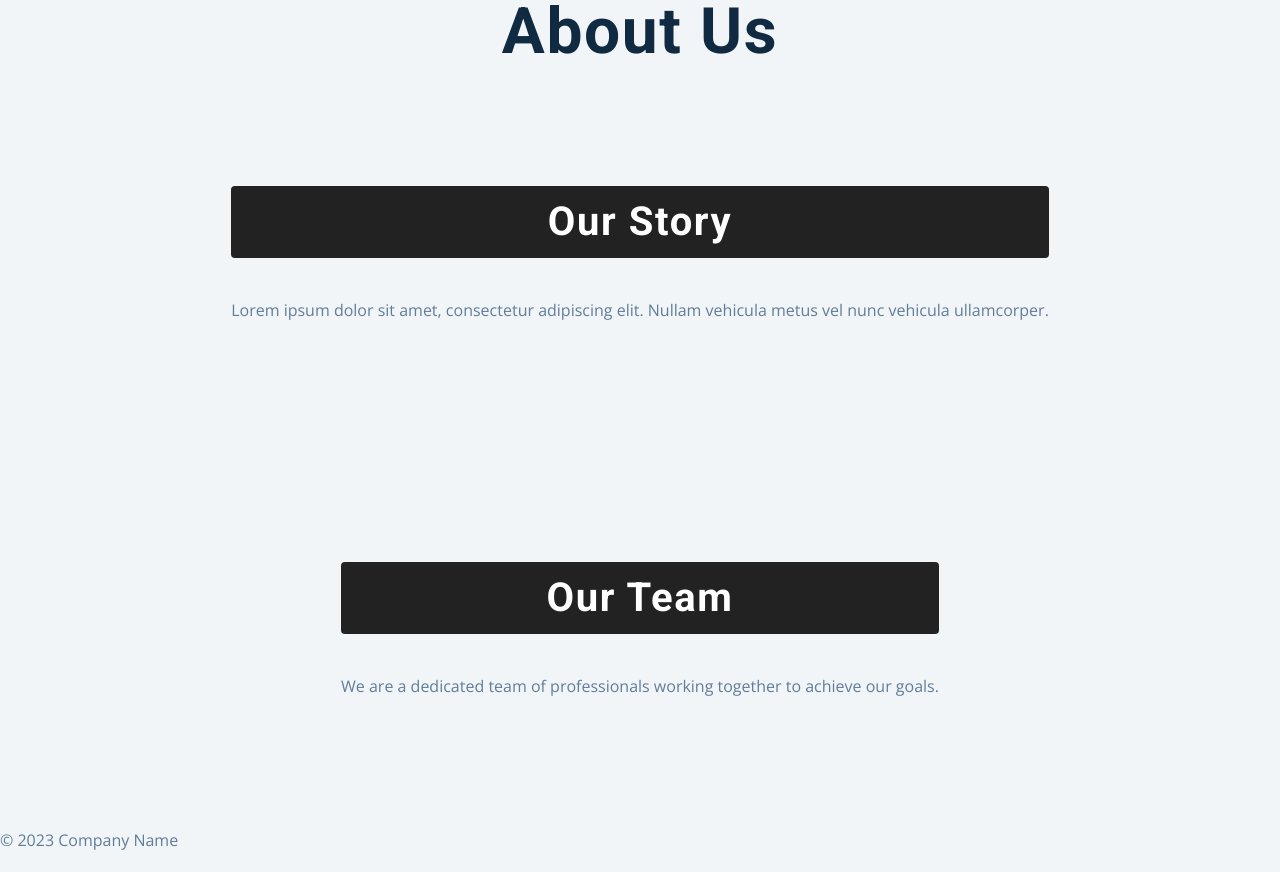
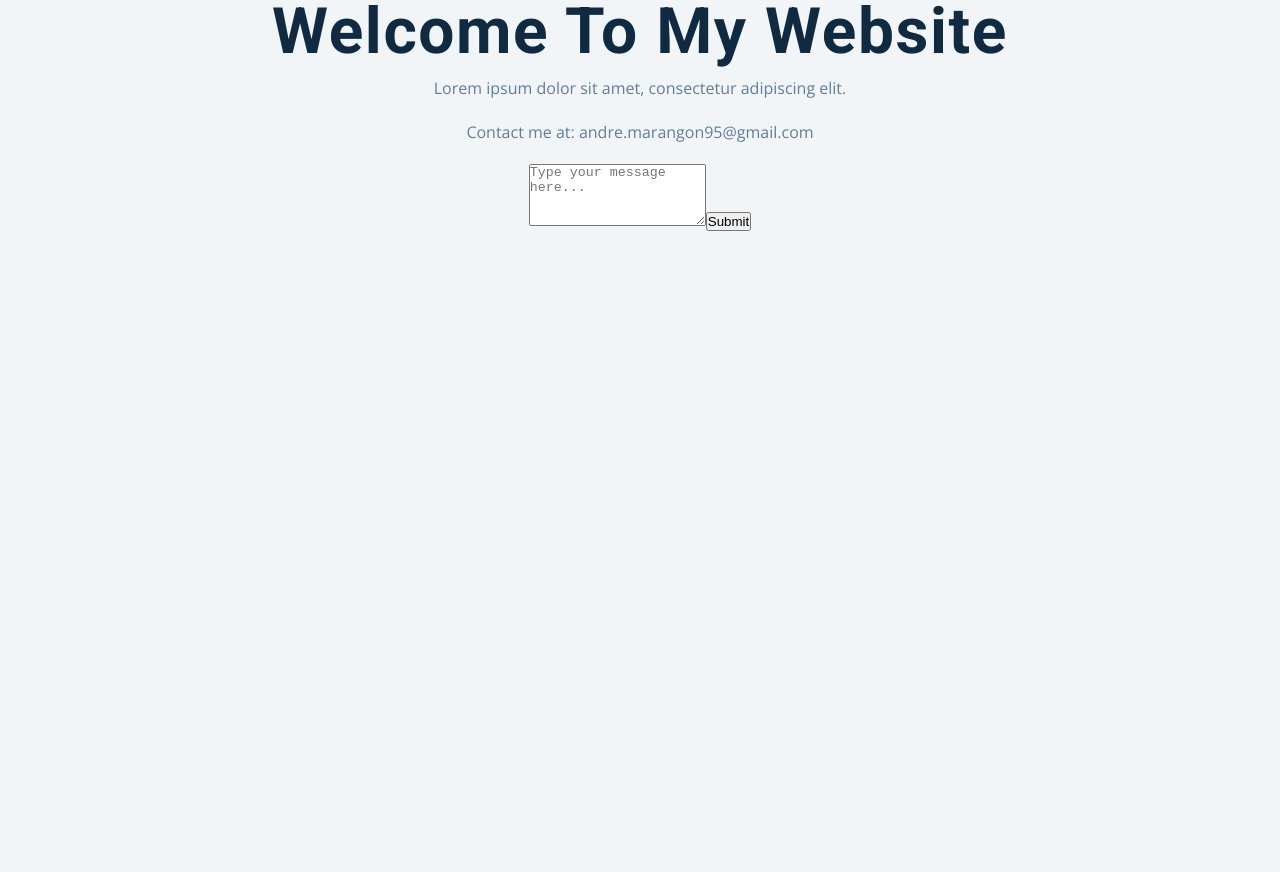
Before and after one commit to SMarander/github-portfolio, a plain HTML site: page contact.html in a window 1280 px wide. After the commit the page ends 800 px from the top, so only its background shows below. Drawn offline with nearby package versions, Linux system fonts and the light colour scheme; files that its build step writes are made by us from their sources.

Commit message:
inserito contact
inserito contact

```diff
--- /dev/null
+++ b/contact.css
@@ -0,0 +1,25 @@
+body {
+    font-family: Arial, sans-serif;
+    margin: 0;
+    padding: 0;
+    background-color: #f2f2f2;
+}
+
+.container {
+    max-width: 800px;
+    margin: 50px auto;
+    text-align: center;
+    padding: 20px;
+    background-color: #fff;
+    border-radius: 5px;
+    box-shadow: 0 2px 4px rgba(0, 0, 0, 0.1);
+}
+
+h1 {
+    color: #333;
+}
+
+p {
+    color: #666;
+    margin-bottom: 10px;
+}
--- a/contact.html
+++ b/contact.html
@@ -1,32 +1,18 @@
 <!DOCTYPE html>
 <html lang="en">
 <head>
-    <meta charset="UTF-8">
-    <meta name="viewport" content="width=device-width, initial-scale=1.0">
-    <title>About Us</title>
-    <!-- Link to the external CSS file -->
-    <link rel="stylesheet" href="styles.css">
+<meta charset="UTF-8">
+<meta name="viewport" content="width=device-width, initial-scale=1.0">
+<title>Minimal Landing Page</title>
+<link rel="stylesheet" href="styles.css">
 </head>
 <body>
-    <header class="bg-dark text-white py-4">
-        <div class="container text-center">
-            <h1>About Us</h1>
-        </div>
-    </header>
+<div class="container">
+    <h1>Welcome to my Website</h1>
+    <p>Lorem ipsum dolor sit amet, consectetur adipiscing elit.</p>
+    <p>Contact me at: andre.marangon95@gmail.com</p>
+</div>
 
-    <main class="container my-5">
-        <section>
-            <h2>Our Story</h2>
-            <p>Lorem ipsum dolor sit amet, consectetur adipiscing elit. Nullam vehicula metus vel nunc vehicula ullamcorper.</p>
-        </section>
-        <section>
-            <h2>Our Team</h2>
-            <p>We are a dedicated team of professionals working together to achieve our goals.</p>
-        </section>
-    </main>
-
-    <footer class="bg-dark text-white py-3 text-center">
-        <p>&copy; 2023 Company Name</p>
-    </footer>
+<script src="scriptcontact.js"></script>
 </body>
 </html>
--- /dev/null
+++ b/scriptcontact.js
@@ -0,0 +1,25 @@
+document.addEventListener("DOMContentLoaded", function() {
+    const form = document.createElement("form");
+    form.setAttribute("id", "contactForm");
+
+    const textarea = document.createElement("textarea");
+    textarea.setAttribute("id", "message");
+    textarea.setAttribute("placeholder", "Type your message here...");
+    textarea.setAttribute("rows", "4");
+
+    const submitButton = document.createElement("button");
+    submitButton.textContent = "Submit";
+
+    form.appendChild(textarea);
+    form.appendChild(submitButton);
+
+    document.querySelector(".container").appendChild(form);
+
+    // Event listener for form submission
+    form.addEventListener("submit", function(event) {
+        event.preventDefault();
+        const message = document.getElementById("message").value;
+        alert("Message submitted: " + message);
+        // You can perform further actions with the submitted message here
+    });
+});
```
